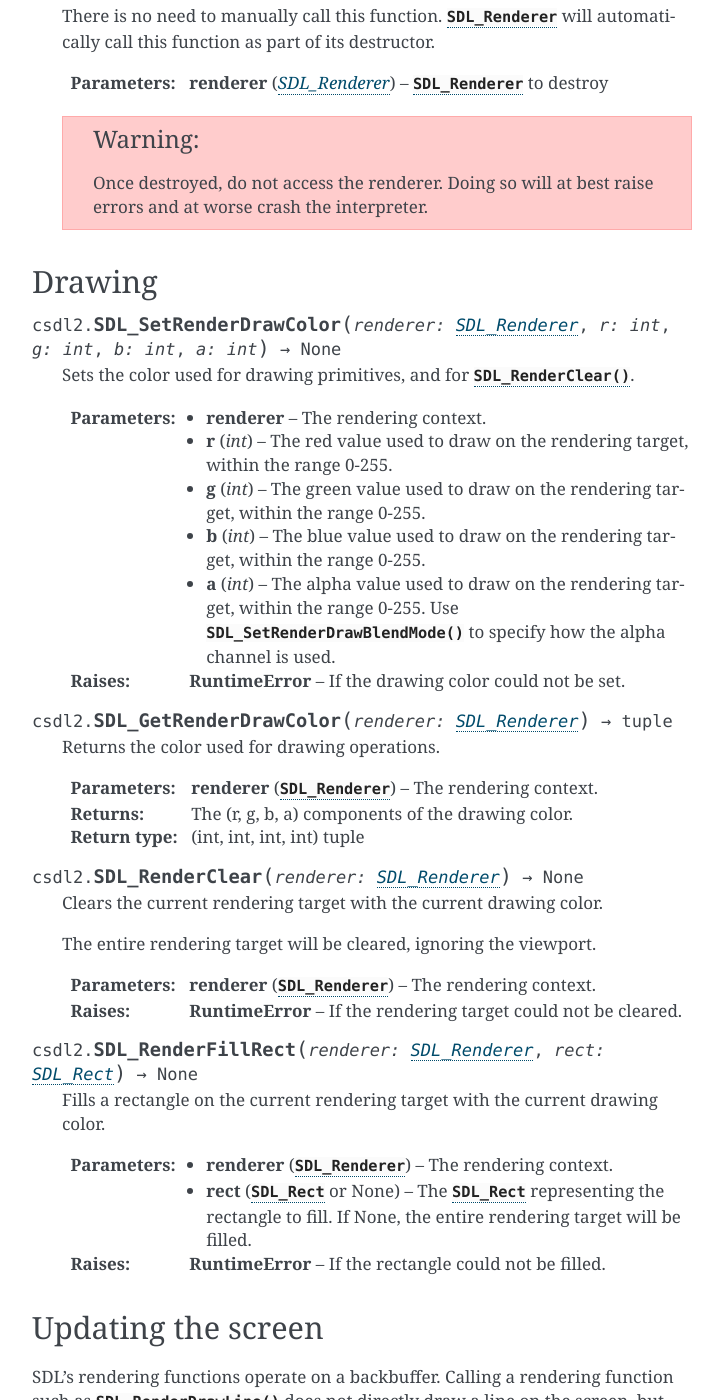
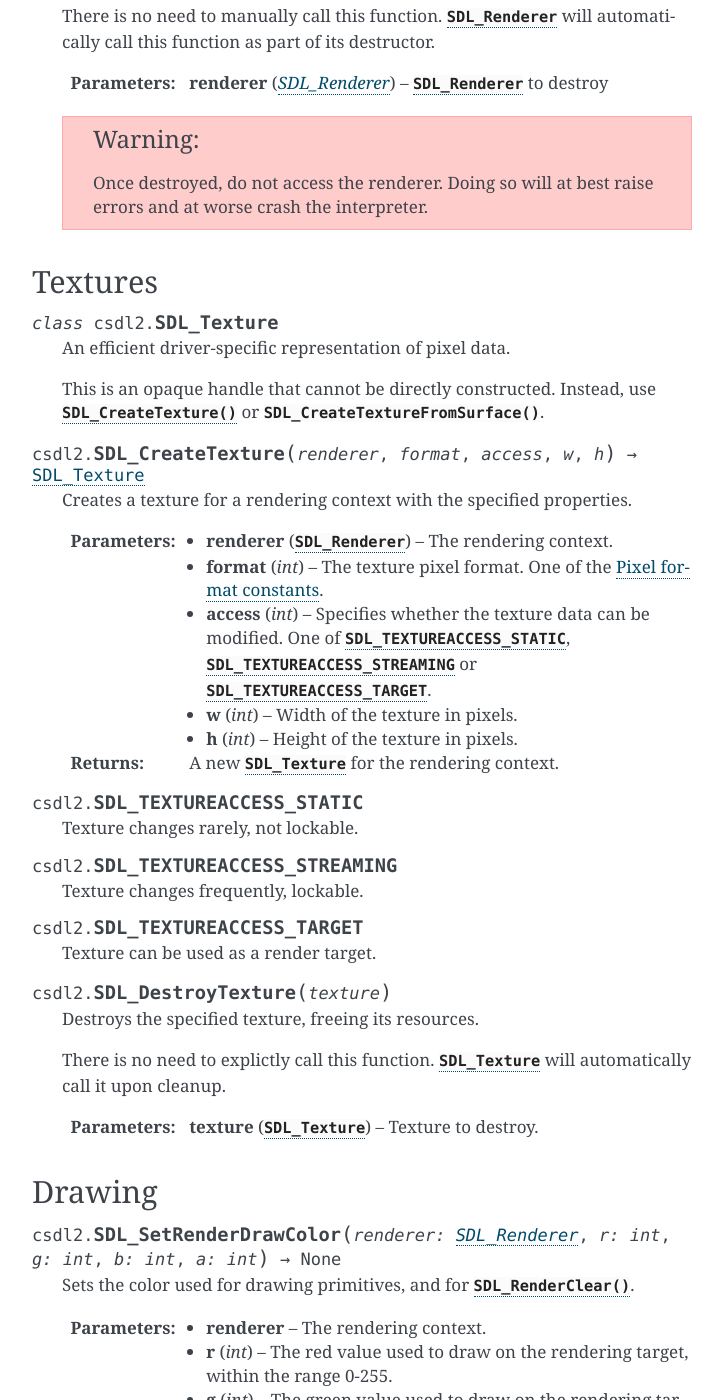
Before and after one commit to pyokagan/pycsdl2, a Sphinx documentation site: the page built from docs/api/render.rst, in a window 1280 px wide and 1400 px high, scrolled down 1348 px. Shown: the whole window, without its empty margins (388-1111 px from the left). Built offline with Sphinx 7.4.7, drawn with Linux system fonts in a browser that asks for light colours; some of the changed text lies outside the part shown.

Commit message:
render: implement SDL_Texture, SDL_CreateTexture(), SDL_DestroyTexture()

```diff
--- a/docs/api/pixels.rst
+++ b/docs/api/pixels.rst
@@ -193,6 +193,8 @@ Pixel Formats
                 freed. Doing so will at best raise AssertionErrors and at worse
                 crash the interpreter.
 
+.. _pixel-format-constants:
+
 Pixel format constants
 ~~~~~~~~~~~~~~~~~~~~~~
 .. data:: SDL_PIXELFORMAT_UNKNOWN
--- a/docs/api/render.rst
+++ b/docs/api/render.rst
@@ -68,6 +68,53 @@ Destroying a renderer
 
    .. warning:: Once destroyed, do not access the renderer. Doing so will at
                 best raise errors and at worse crash the interpreter.
+
+Textures
+--------
+.. class:: SDL_Texture
+
+   An efficient driver-specific representation of pixel data.
+
+   This is an opaque handle that cannot be directly constructed. Instead, use
+   :func:`SDL_CreateTexture` or :func:`SDL_CreateTextureFromSurface`.
+
+.. function:: SDL_CreateTexture(renderer, format, access, w, h) -> SDL_Texture
+
+   Creates a texture for a rendering context with the specified properties.
+
+   :param renderer: The rendering context.
+   :type renderer: :class:`SDL_Renderer`
+   :param int format: The texture pixel format. One of the
+                      :ref:`pixel-format-constants`.
+   :param int access: Specifies whether the texture data can be modified. One
+                      of :const:`SDL_TEXTUREACCESS_STATIC`,
+                      :const:`SDL_TEXTUREACCESS_STREAMING`
+                      or :const:`SDL_TEXTUREACCESS_TARGET`.
+   :param int w: Width of the texture in pixels.
+   :param int h: Height of the texture in pixels.
+   :returns: A new :class:`SDL_Texture` for the rendering context.
+
+.. data:: SDL_TEXTUREACCESS_STATIC
+
+   Texture changes rarely, not lockable.
+
+.. data:: SDL_TEXTUREACCESS_STREAMING
+
+   Texture changes frequently, lockable.
+
+.. data:: SDL_TEXTUREACCESS_TARGET
+
+   Texture can be used as a render target.
+
+.. function:: SDL_DestroyTexture(texture)
+
+   Destroys the specified texture, freeing its resources.
+
+   There is no need to explictly call this function. :class:`SDL_Texture` will
+   automatically call it upon cleanup.
+
+   :param texture: Texture to destroy.
+   :type texture: :class:`SDL_Texture`
 
 Drawing
 -------
```
Also changed, not shown: other parts of docs/api/render.rst (+0 -12 lines), 7 other files.
